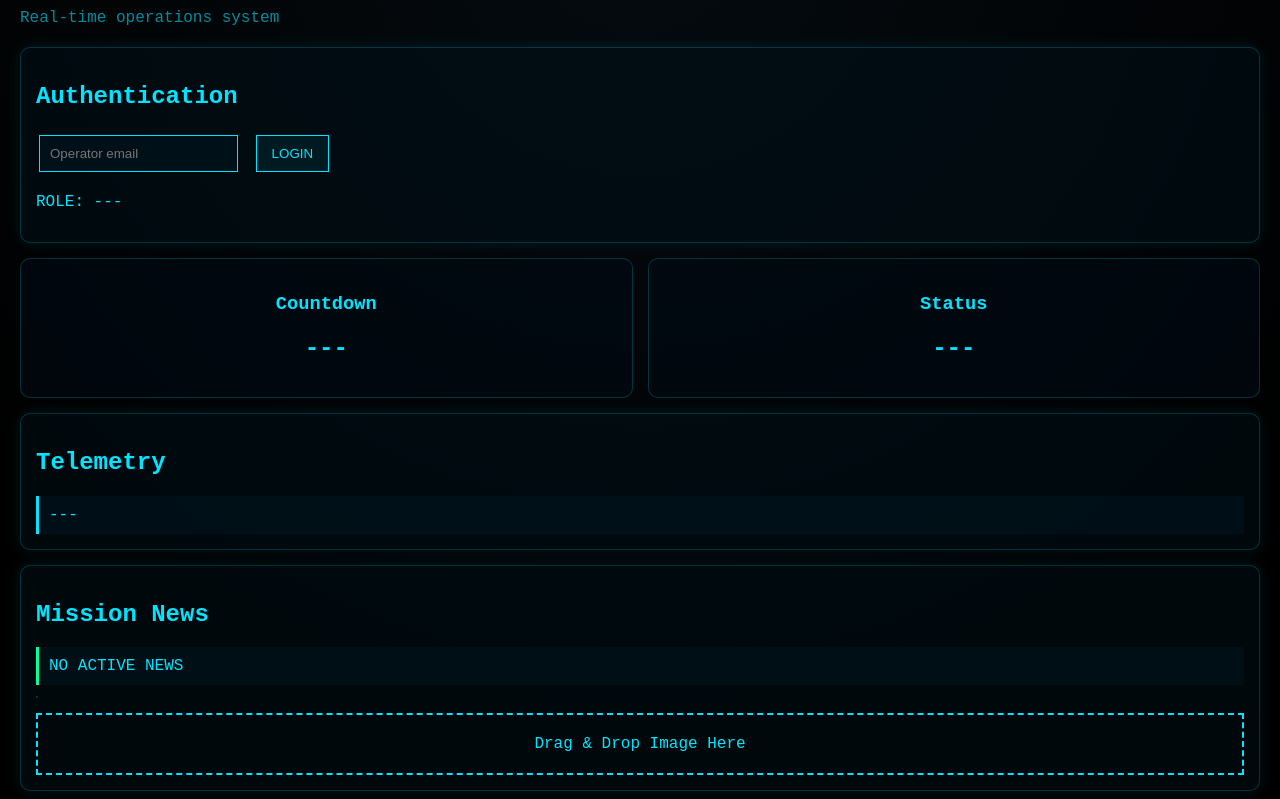
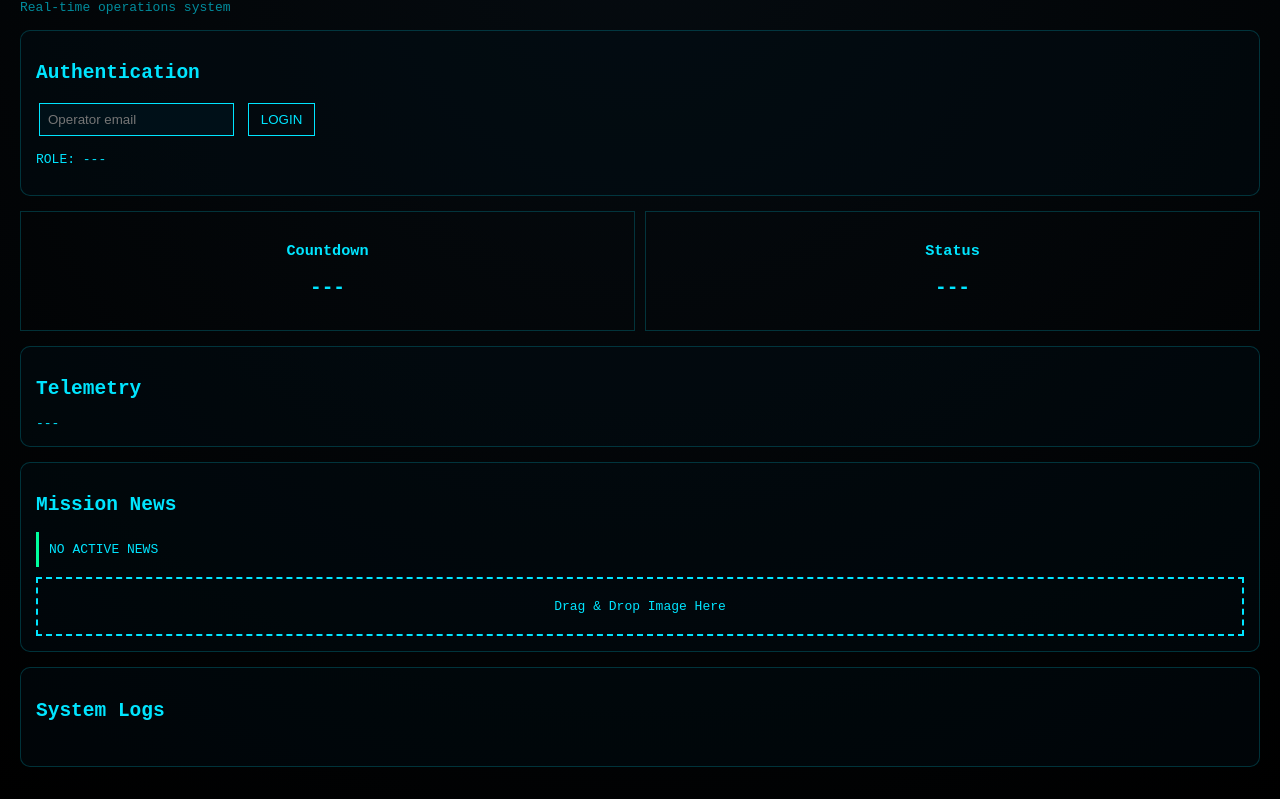
Before and after one commit to SISTEMtnt/ISA-control-V4, a website: page isa-site/public/index.html in a window 1280 px wide. Shown: the part 85-884 px from the top of the page. Drawn offline with Linux system fonts and the light colour scheme.

Commit message:
Update style.css

```diff
--- a/isa-site/public/style.css
+++ b/isa-site/public/style.css
@@ -1,162 +1,95 @@
 body {
-    background: radial-gradient(circle at top, #050b10, #000000 70%);
+  background: radial-gradient(circle at top, #050b10, #000);
   color: #00e5ff;
-    font-family: 'Courier New', monospace;
+  font-family: monospace;
+  margin: 0;
   padding: 20px;
-    margin: 0;
 }
 
 /* HEADER */
-h1 {
-    color: #00f0ff;
-    text-shadow: 0 0 10px #00f0ff;
-    margin-bottom: 5px;
+.header h1 {
+  text-shadow: 0 0 10px #00e5ff;
 }
 
 .sub {
   opacity: 0.6;
-    margin-bottom: 20px;
 }
 
 /* PANELS */
 .panel {
-    border: 1px solid rgba(0, 229, 255, 0.2);
+  margin: 15px 0;
   padding: 15px;
-    margin: 15px 0;
+  border: 1px solid #00e5ff33;
+  background: #00101855;
   border-radius: 10px;
-    background: rgba(0, 20, 30, 0.4);
-    box-shadow: 0 0 15px rgba(0, 229, 255, 0.1);
+}
+
+/* GRID */
+.grid {
+  display: grid;
+  grid-template-columns: 1fr 1fr;
+  gap: 10px;
+}
+
+.card {
+  padding: 15px;
+  border: 1px solid #00e5ff33;
+  text-align: center;
 }
 
 /* INPUTS */
 input {
-    padding: 10px;
+  padding: 8px;
+  margin: 3px;
   background: #001018;
   border: 1px solid #00e5ff;
   color: #00e5ff;
-    outline: none;
-    margin: 3px;
 }
 
 /* BUTTONS */
 button {
-    margin: 5px;
-    padding: 10px 15px;
-    background: #001a22;
+  padding: 8px 12px;
+  margin: 3px;
   border: 1px solid #00e5ff;
+  background: transparent;
   color: #00e5ff;
   cursor: pointer;
-    transition: 0.2s;
 }
 
 button:hover {
   background: #00e5ff;
-    color: #000;
-    box-shadow: 0 0 10px #00e5ff;
+  color: black;
 }
 
-/* PRIMARY / DANGER */
-.btn.danger {
-    border-color: #ff004c;
-    color: #ff004c;
+/* NEWS */
+.news-box {
+  margin-top: 10px;
+  padding: 10px;
+  border-left: 3px solid #00ff9d;
 }
 
-.btn.danger:hover {
-    background: #ff004c;
-    color: #000;
+.news-image {
+  max-width: 100%;
+  margin-top: 10px;
+  border-radius: 6px;
+  display: none;
 }
 
-.btn.primary {
-    border-color: #00ff9d;
-    color: #00ff9d;
-}
-
-.btn.primary:hover {
-    background: #00ff9d;
-    color: #000;
-}
-
-/* GRID DASHBOARD */
-.grid {
-    display: grid;
-    grid-template-columns: repeat(2, 1fr);
-    gap: 15px;
-}
-
-.card {
-    border: 1px solid rgba(0, 229, 255, 0.2);
-    padding: 15px;
-    border-radius: 10px;
-    background: rgba(0, 10, 20, 0.6);
+/* DROP ZONE */
+.drop-zone {
+  margin-top: 10px;
+  padding: 20px;
+  border: 2px dashed #00e5ff;
   text-align: center;
-}
-
-/* TELEMETRY */
-#telemetry {
-    margin-top: 10px;
-    padding: 10px;
-    background: rgba(0, 20, 30, 0.6);
-    border-left: 3px solid #00e5ff;
 }
 
 /* LOGS */
 .logs {
   max-height: 200px;
   overflow-y: auto;
-    background: rgba(0, 0, 0, 0.6);
-    padding: 10px;
-    border: 1px solid rgba(0, 229, 255, 0.2);
-}
-
-/* NEWS */
-.news-box {
-    padding: 10px;
-    background: rgba(0, 20, 30, 0.5);
-    border-left: 3px solid #00ff9d;
-    margin-top: 10px;
-}
-
-/* IMAGE */
-.news-image {
-    border-radius: 8px;
-    border: 1px solid rgba(0, 229, 255, 0.3);
-}
-
-/* DRAG DROP */
-.drop-zone {
-    margin-top: 10px;
-    padding: 20px;
-    border: 2px dashed #00e5ff;
-    text-align: center;
-    color: #00e5ff;
-    cursor: pointer;
-    transition: 0.2s;
-}
-
-.drop-zone:hover {
-    border-color: #00ff9d;
-    color: #00ff9d;
-}
-
-/* GRID IMPROVEMENT */
-.grid {
-    display: grid;
-    grid-template-columns: repeat(2, 1fr);
-    gap: 15px;
 }
 
 /* HIDDEN */
 .hidden {
   display: none;
 }
-
-/* SCENE */
-.scene {
-    height: 200px;
-    border: 1px dashed rgba(0, 229, 255, 0.3);
-    margin-top: 10px;
-    display: flex;
-    align-items: center;
-    justify-content: center;
-    color: rgba(0, 229, 255, 0.5);
-}
```
Lines whose indentation alone changed are shown as unchanged.
